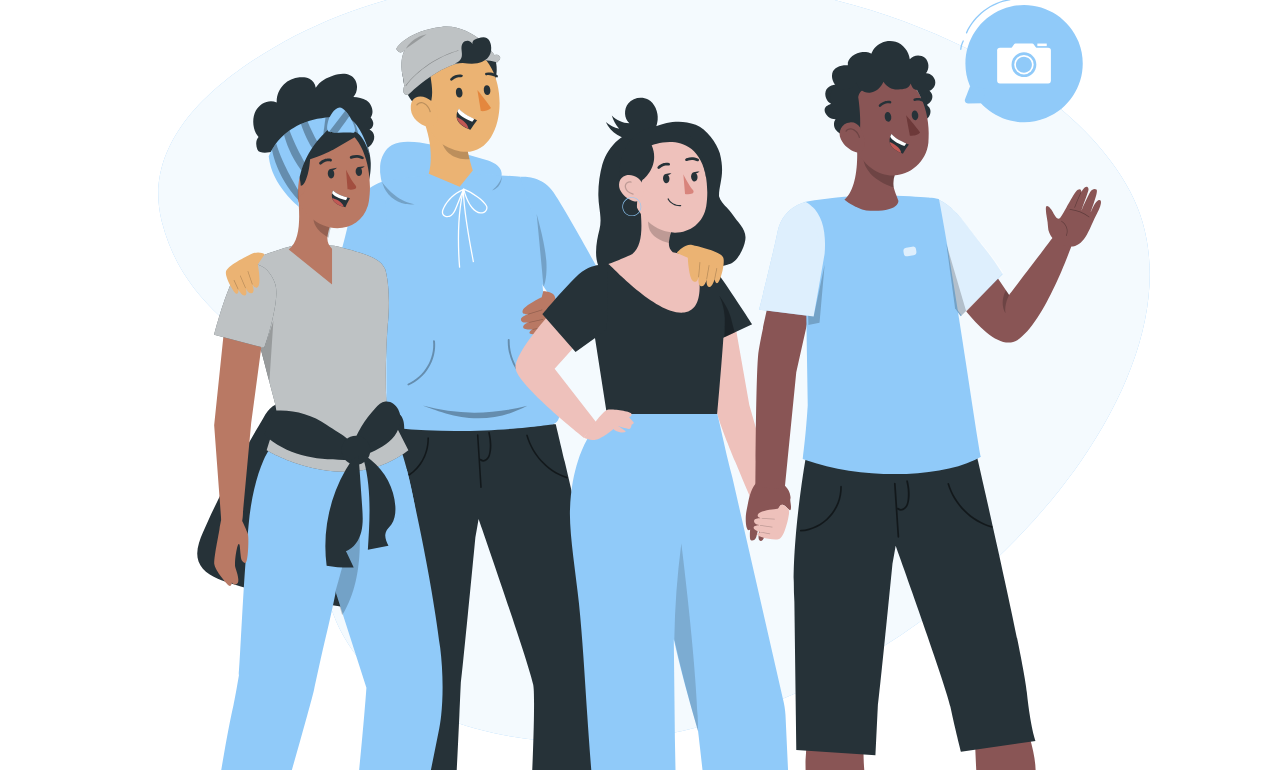
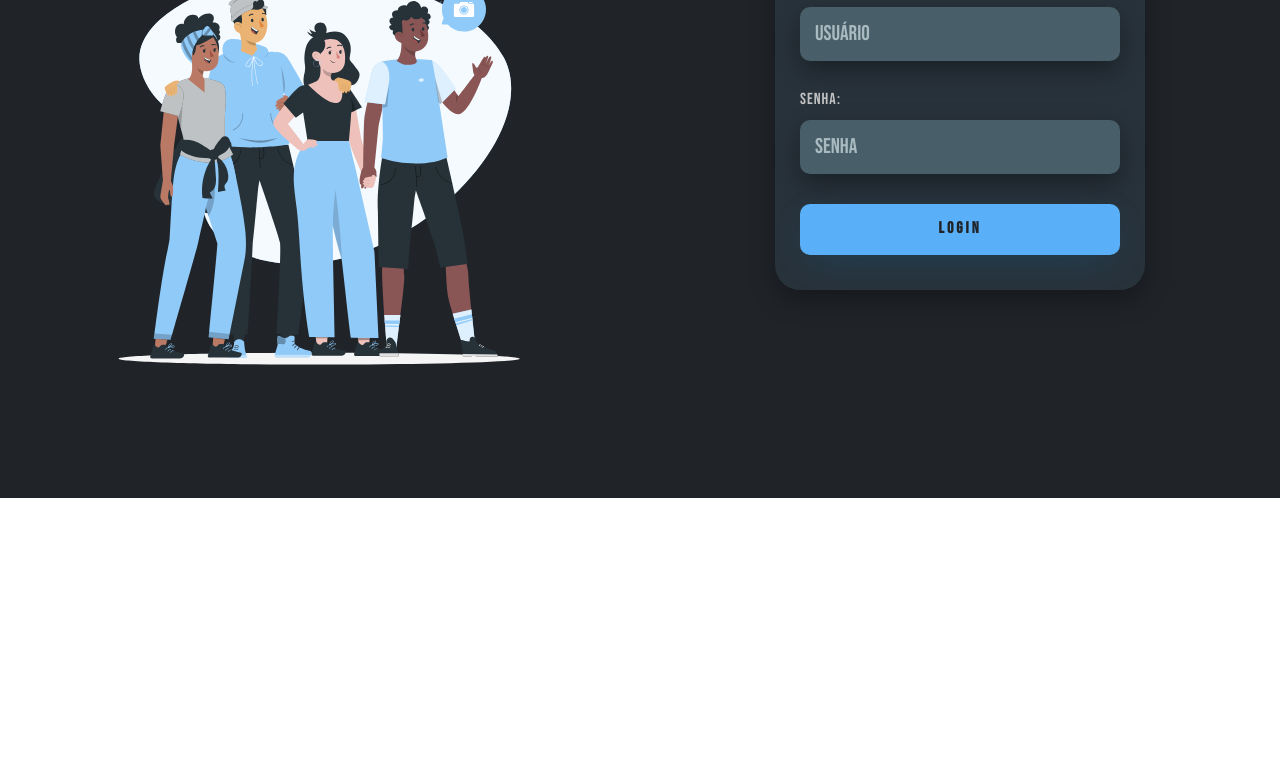
Before and after one commit to Ghyorgthon/Projeto-Tela-de-Login, a plain HTML site: page index.html in a window 1280 px wide. Shown: the part 302-1072 px from the top of the page. After the commit the page ends 800 px from the top, so only its background shows below. Drawn offline with nearby package versions, Linux system fonts and the light colour scheme.

Commit message:
Update index.html

```diff
--- a/index.html
+++ b/index.html
@@ -4,8 +4,8 @@
     <meta charset="UTF-8">
     <meta name="viewport" content="width=device-width, initial-scale=1.0">
     <title>Tela de Login</title>
-    <link rel="stylesheet" href="../Projeto Tela de Login/css/style.css">
-    <link rel="stylesheet" href="../Projeto Tela de Login/css/normalize.css">
+    <link rel="stylesheet" href="../css/style.css">
+    <link rel="stylesheet" href="../css/normalize.css">
 </head>
 <body>
 
```
